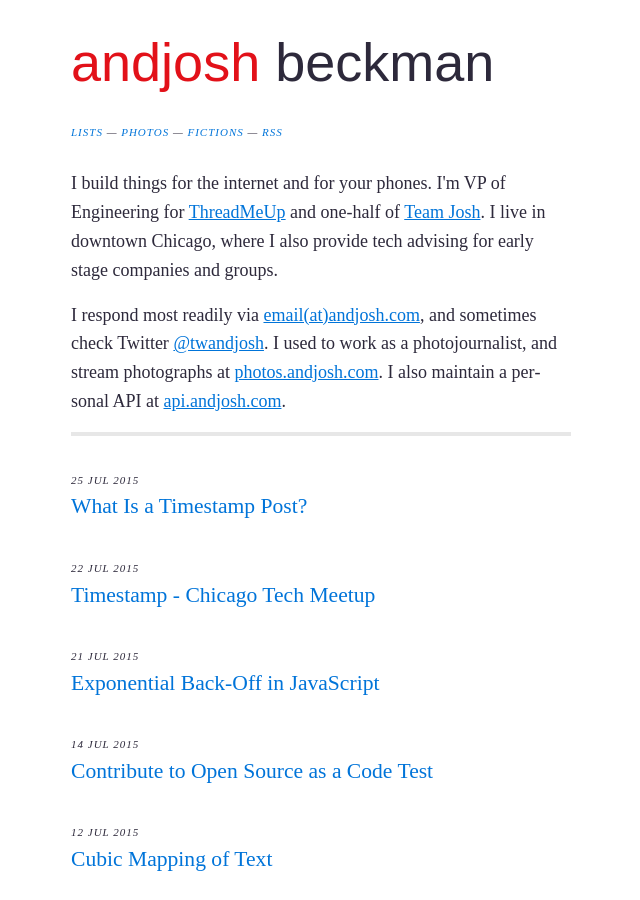
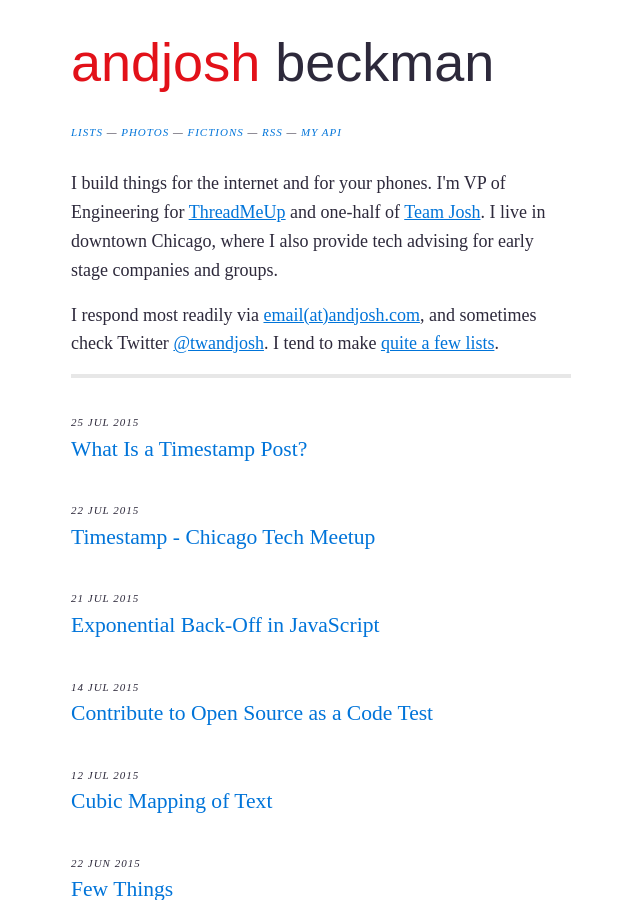
Before and after one commit to joshbeckman/andjosh.github.io, a Jekyll site: the page built from index.html, in a window 1280 px wide and 900 px high. Shown: the whole window, without its empty margins (319-959 px from the left). Built offline with Jekyll 4.4.1, drawn with Linux system fonts in a browser that asks for light colours; Markdown is read by kramdown in place of the engine named in the settings.

Commit message:
shorter home page copy

```diff
--- a/index.html
+++ b/index.html
@@ -12,13 +12,15 @@ layout: default
     <a href="/fictions" title="Fictions">Fictions</a>
     &mdash;
     <a href="/rss.xml" title="Subscribe to the RSS feed" rel="alternate">RSS</a>
+    &mdash;
+    <a href="http://api.andjosh.com" title="My personal API" rel="alternate">My API</a>
 </div>
 <div class="desc">
     <p>
         I build things for the internet and for your phones. I'm VP of Engineering for <a href="http://threadmeup.com">ThreadMeUp</a> and one-half of <a href="http://teamjosh.co">Team Josh</a>. I live in downtown Chicago, where I also provide tech advising for early stage companies and groups.
     </p>
     <p>
-        I respond most readily via <a href="mailto:email@andjosh.com">email(at)andjosh.com</a>, and sometimes check Twitter <a href="http://twitter.com/twandjosh">@twandjosh</a>. I used to work as a photojournalist, and stream photographs at <a href="http://photos.andjosh.com">photos.andjosh.com</a>. I also maintain a personal API at <a href="http://api.andjosh.com">api.andjosh.com</a>.
+        I respond most readily via <a href="mailto:email@andjosh.com">email(at)andjosh.com</a>, and sometimes check Twitter <a href="http://twitter.com/twandjosh">@twandjosh</a>. I tend to make <a href="/lists">quite a few lists</a>.
     </p>
     <hr>
 </div>
```
